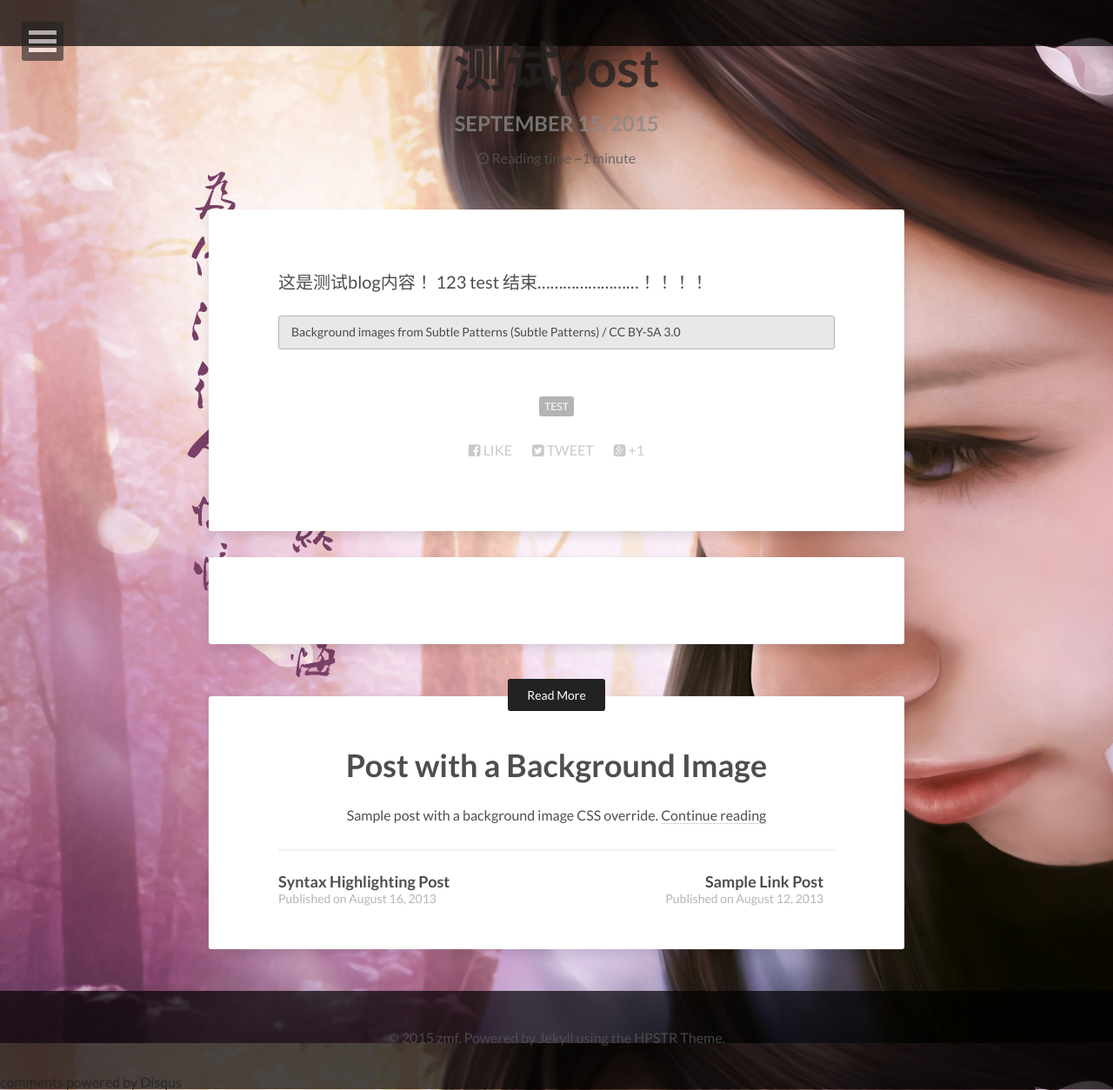
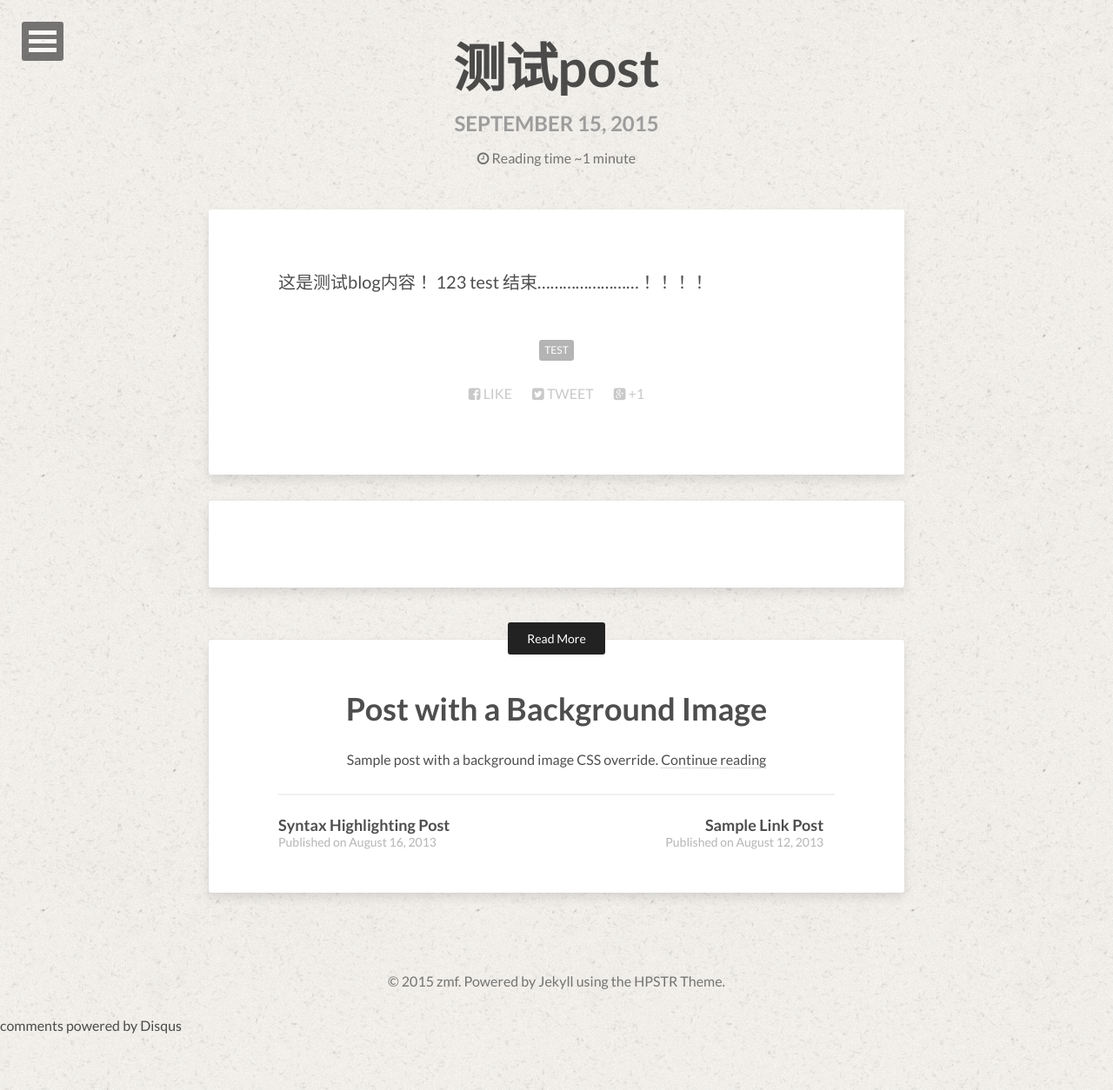
Before and after one commit to MinfeiZhou/MinfeiZhou.github.io, a Jekyll site: the page built from _posts/2015-09-15-test.md, in a window 1280 px wide. Shown: the whole page at 87% size. Built offline with Jekyll 4.4.1, drawn with Linux system fonts in a browser that asks for light colours; nearby versions of some CDN libraries; comment, search, counter and statistics services are not loaded.

Commit message:
edit test.md

```diff
--- a/_posts/2015-09-15-test.md
+++ b/_posts/2015-09-15-test.md
@@ -4,12 +4,10 @@
 description: "测试的描述信息"
 tags: [test]
 image:
-  background: xajh.jpg
+  background: ricepaper.png
 ---
 
 这是测试blog内容！
 123
 test
 结束……………………！！！！
-
-<div xmlns:cc="http://creativecommons.org/ns#" xmlns:dct="http://purl.org/dc/terms/" about="http://subtlepatterns.com" class="notice">Background images from <span property="dct:title">Subtle Patterns</span> (<a rel="cc:attributionURL" property="cc:attributionName" href="http://subtlepatterns.com">Subtle Patterns</a>) / <a rel="license" href="http://creativecommons.org/licenses/by-sa/3.0/">CC BY-SA 3.0</a></div>
```
Also changed, not shown: images/ricepaper.png (added).
